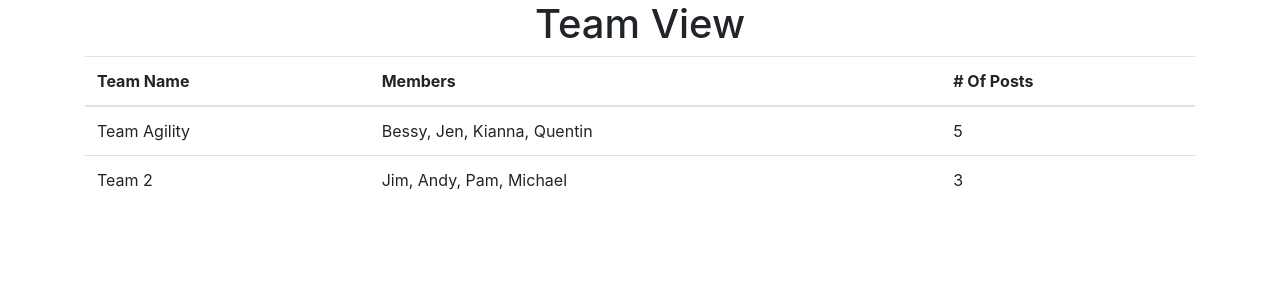
After one commit to QuentinGuenther/marketing-tool, a PHP site: template views/html/admin-team-view.html in a window 1280 px wide. The commit adds this page. Shown: the top 300 px of the page. Run offline with PHP 8.4, Linux system fonts and the light colour scheme; the template is opened without the code that fills it, so the values that code supplies are empty; some libraries are stand-ins or nearby versions.

Commit message:
create layout of admin page

```diff
--- a/index.php
+++ b/index.php
@@ -205,6 +205,10 @@ $f3->route('GET|POST /register', function($f3) {
     echo Template::instance()->render('views/html/register.html');
 });
 
+$f3->route('GET /admin', function($f3) {
+    echo Template::instance()->render('views/html/admin-team-view.html');
+});
+
 /**
  * Route for the error page
  *
--- a/views/css/styles.css
+++ b/views/css/styles.css
@@ -67,3 +67,7 @@
     font-weight: bolder;
     font-size: large;
 }
+
+.clickable-row {
+    cursor: pointer;
+}
--- /dev/null
+++ b/views/html/admin-team-view.html
@@ -0,0 +1,80 @@
+<!--
+    Authors: Quentin Guenther
+    Date: 05/06/2018
+    Name of File: admin-team-view.html
+    Purpose: This page displays all teams and allows the user to visit each team's page.
+-->
+
+<!DOCTYPE html>
+<html lang="en">
+<head>
+    <!-- Required Meta Tags -->
+    <meta charset="UTF-8">
+    <meta http-equiv="X-UA-Compatible" content="IE=edge">
+    <meta name="viewport" content="width=device-width, initial-scale=1, shrink-to-fit=no">
+
+    <title>Admin</title> <!-- Replaced with {{ @teamName }} -->
+
+    <!-- Bootstrap CSS -->
+    <link rel="stylesheet" type="text/css" media="screen" href="{{ @BASE }}/views/css/bootstrap.min.css" />
+
+    <!-- External Styles -->
+    <link rel="stylesheet" type="text/css" href="{{ @BASE }}/views/css/styles.css" />
+
+</head>
+<body>
+<!-- Navigation Menu -->
+<include href="views/html/components/nav.html" />
+
+<div class="container">
+    <div class="row">
+        <div class="col-12">
+            <h1 class="text-center">Team View</h1>
+        </div>
+    </div>
+    <div class="row">
+        <div class="col-12">
+            <div class="table-responsive-sm">
+                <table class="table table-hover">
+                    <thead>
+                        <tr>
+                            <th scope="col">Team Name</th>
+                            <th scope="col">Members</th>
+                            <th scope="col"># Of Posts</th>
+                        </tr>
+                    </thead>
+                    <tbody>
+                        <tr class='clickable-row' data-url="team-agility">
+                            <td>Team Agility</td>
+                            <td>Bessy, Jen, Kianna, Quentin</td>
+                            <td>5</td>
+                        </tr>
+                        <tr class='clickable-row' data-url="team-2">
+                            <td>Team 2</td>
+                            <td>Jim, Andy, Pam, Michael</td>
+                            <td>3</td>
+                        </tr>
+                    </tbody>
+                </table>
+            </div>
+        </div>
+    </div>
+</div>
+
+<!-- Scripts -->
+<!-- jQuery -->
+<script src="{{ @BASE }}/views/js/jquery.min.js"></script>
+
+<!-- Popper -->
+<script src="https://cdnjs.cloudflare.com/ajax/libs/popper.js/1.12.9/umd/popper.min.js"
+        integrity="sha384-ApNbgh9B+Y1QKtv3Rn7W3mgPxhU9K/ScQsAP7hUibX39j7fakFPskvXusvfa0b4Q"
+        crossorigin="anonymous">
+</script>
+
+<!-- Bootstrap js -->
+<script src="{{ @BASE }}/views/js/bootstrap.min.js"></script>
+<script src="{{ @BASE }}/views/js/bootstrap.bundle.min.js"></script>
+
+<script src="{{ @BASE }}/views/js/clickable-table-links.js"></script>
+</body>
+</html>
--- /dev/null
+++ b/views/js/clickable-table-links.js
@@ -0,0 +1,13 @@
+/*
+    Authors: Quentin Guenther
+    Date: 05/06/2018
+    Name of File: clickable-table-links.js
+    Purpose: This file adds functionality to turn table rows to clickable links.
+    table rows need the following format: <tr class='clickable-row' data-url="{url}"></tr>
+*/
+
+$(document).ready(function() {
+    $("tr.clickable-row").click(function() {
+        window.location = $(this).data('url');
+    });
+});
```
